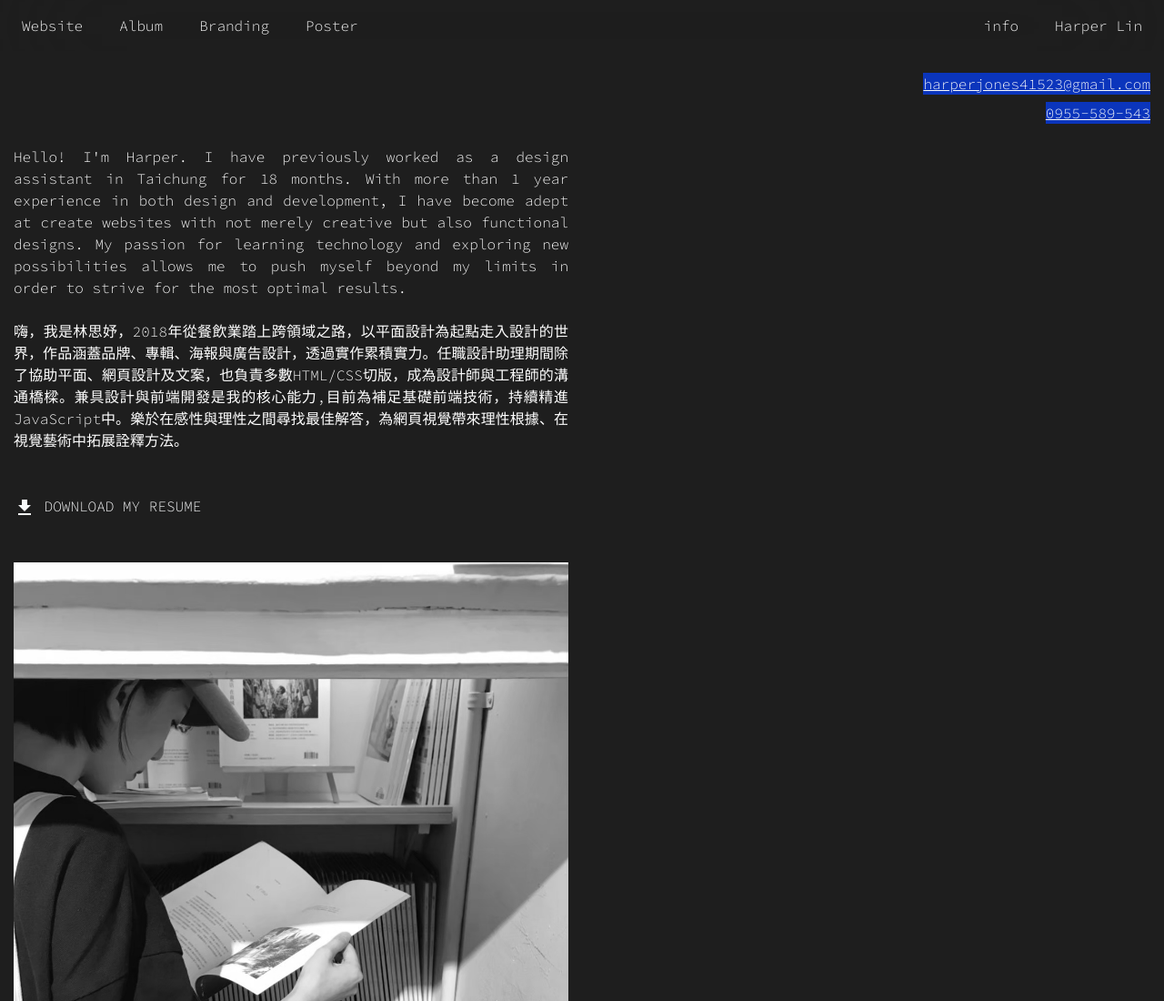
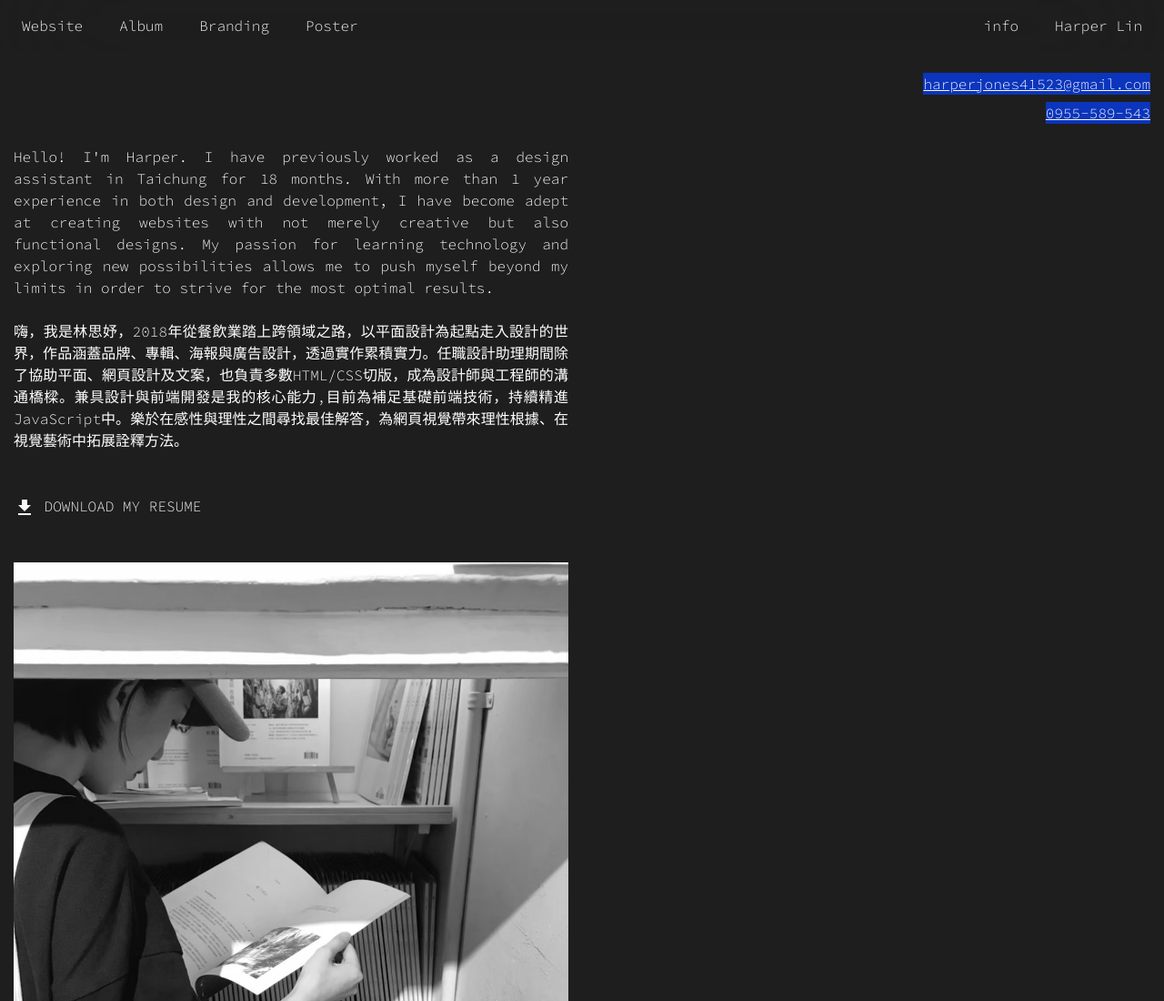
Before and after one commit to harper-jones/HarperLin, a plain HTML site: page info.html in a window 1280 px wide. Shown: the top 1100 px of the page at 91% size. Drawn offline with nearby package versions, Linux system fonts and the light colour scheme.

Commit message:
spelling mistake

```diff
--- a/info.html
+++ b/info.html
@@ -59,7 +59,7 @@
         <div class="row pt-4 flex-column">
             <div class="col-md-8 col-lg-6 mb-5">
                 <p class="text-md-justify mb-4">
-                    Hello! I'm Harper. I have previously worked as a design assistant in Taichung for 18 months. With more than 1 year experience in both design and development, I have become adept at create websites with not merely creative but also functional designs. My passion for learning technology and exploring new possibilities allows me to push myself beyond my limits in order to strive for the most optimal results.
+                    Hello! I'm Harper. I have previously worked as a design assistant in Taichung for 18 months. With more than 1 year experience in both design and development, I have become adept at creating websites with not merely creative but also functional designs. My passion for learning technology and exploring new possibilities allows me to push myself beyond my limits in order to strive for the most optimal results.
                 </p>
                 <p class="text-justify font-weight-light mb-5">
                     嗨，我是林思妤，2018年從餐飲業踏上跨領域之路，以平面設計為起點走入設計的世界，作品涵蓋品牌、專輯、海報與廣告設計，透過實作累積實力。任職設計助理期間除了協助平面、網頁設計及文案，也負責多數HTML/CSS切版，成為設計師與工程師的溝通橋樑。兼具設計與前端開發是我的核心能力,目前為補足基礎前端技術，持續精進JavaScript中。樂於在感性與理性之間尋找最佳解答，為網頁視覺帶來理性根據、在視覺藝術中拓展詮釋方法。
```
Also changed, not shown: 1 other file.
